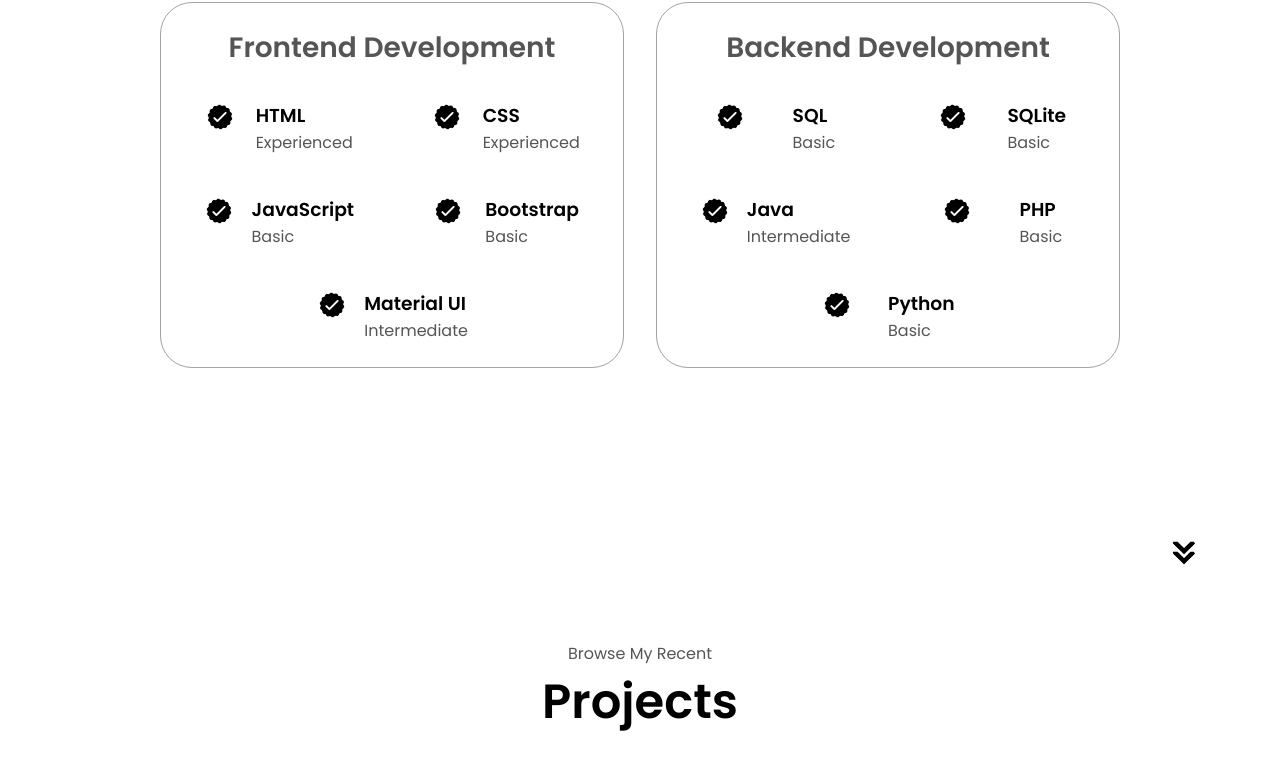
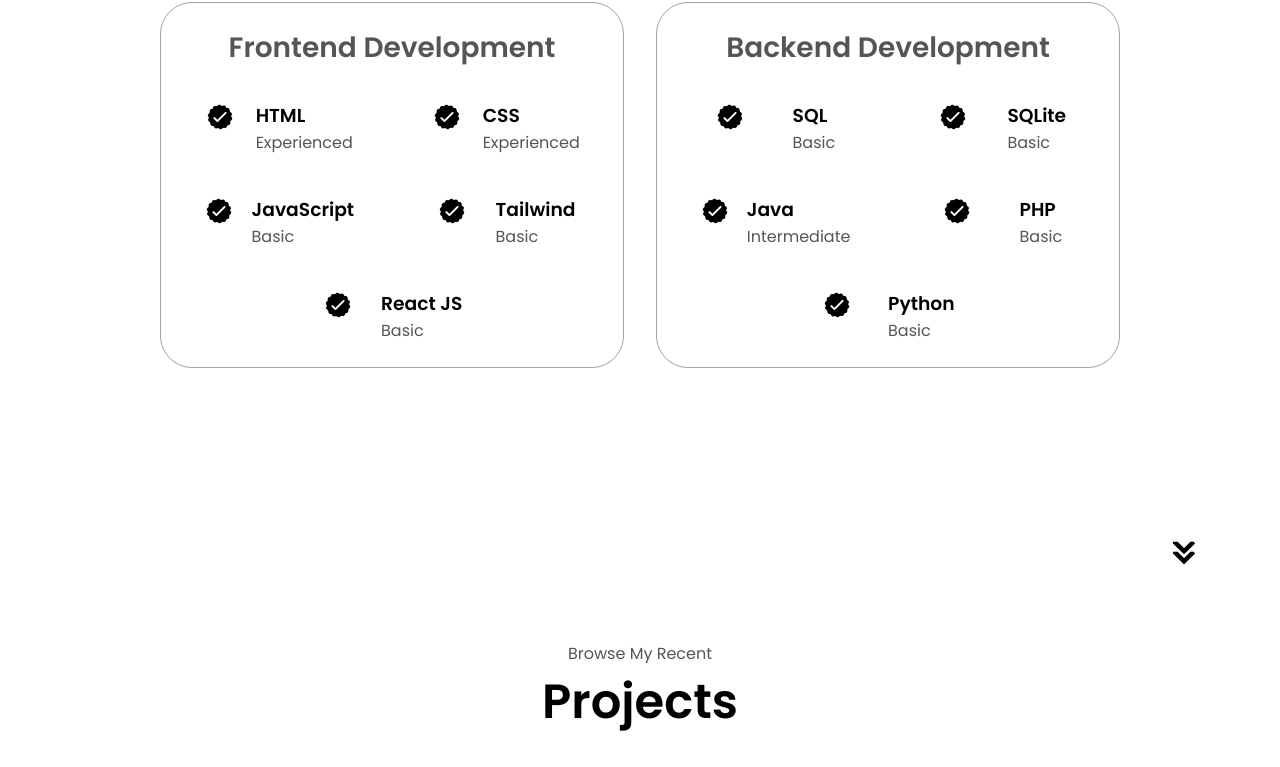
Before and after one commit to VIS022/JohnRicVista_Portfolio, a plain HTML site: page index.html in a window 1280 px wide. Shown: the part 1823-2590 px from the top of the page. Drawn offline with Linux system fonts and the light colour scheme.

Commit message:
Update index.html

```diff
--- a/index.html
+++ b/index.html
@@ -178,7 +178,7 @@ As a dedicated and reliable team player, I possess strong technical and organiza
                   class="icon"
                 />
                 <div>
-                  <h3>Bootstrap</h3>
+                  <h3>Tailwind</h3>
                   <p>Basic</p>
                 </div>
               </article>
@@ -189,8 +189,8 @@ As a dedicated and reliable team player, I possess strong technical and organiza
                   class="icon"
                 />
                 <div>
-                  <h3>Material UI</h3>
-                  <p>Intermediate</p>
+                  <h3>React JS</h3>
+                  <p>Basic</p>
                 </div>
               </article>
             </div>
```
